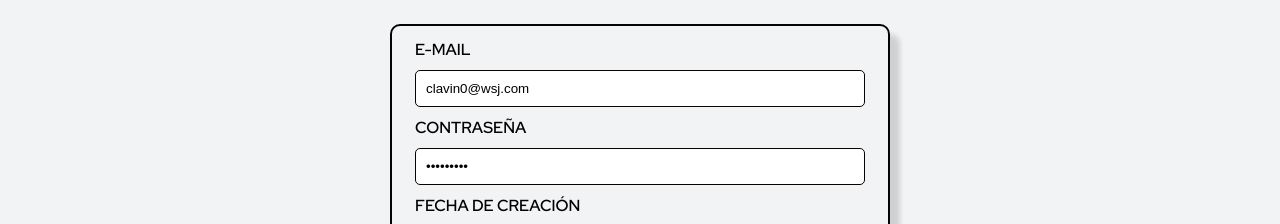
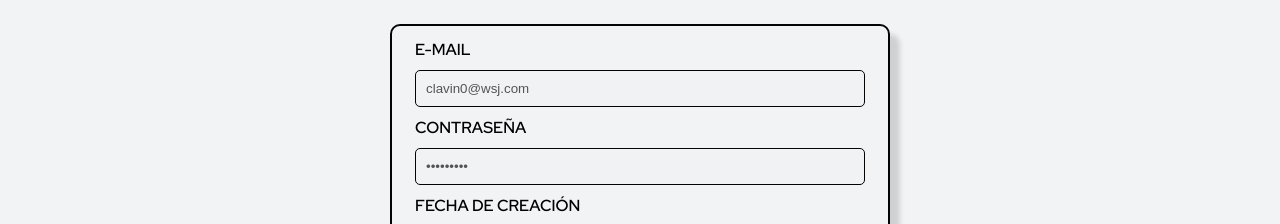
Before and after one commit to Moyrasc/Prueba-Tecnica-Wipay, a React (Vite) app: page /edit/1 in a window 1280 px wide. Shown: the part 171-395 px from the top of the page. Built offline with nearby package versions, Linux system fonts and the light colour scheme; sample sign-in values are in the browser's storage.

Commit message:
create submit form

```diff
--- a/package.json
+++ b/package.json
@@ -14,6 +14,7 @@
     "react-dom": "^18.2.0",
     "react-icons": "^4.10.1",
     "react-router-dom": "^6.14.1",
+    "react-toastify": "^9.1.3",
     "styled-components": "^6.0.4",
     "validator": "^13.9.0"
   },
--- a/src/context/DataContext.jsx
+++ b/src/context/DataContext.jsx
@@ -26,12 +26,17 @@ export const DataProvider = ({ children }) => {
     setData((prevData) => [...prevData, newUser])
   }
   // Editar usuario
+  const editUser = (userId, updatedUser) => {
+    setData((prevData) =>
+      prevData.map((user) =>
+        user.id === Number(userId) ? { ...user, ...updatedUser, modificate_user: getCurrentDate() } : user))
+  }
   // Eliminar Usuario
   const deleteUser = (userId) => {
     setData((prevData) => prevData.filter(user => user.id !== Number(userId)))
   }
   return (
-    <DataContext.Provider value={{ data, addUser, findUserById, deleteUser }}>
+    <DataContext.Provider value={{ data, addUser, findUserById, deleteUser, editUser }}>
       {children}
     </DataContext.Provider>
   )
--- a/src/views/EditProfile.jsx
+++ b/src/views/EditProfile.jsx
@@ -1,4 +1,4 @@
-import { Navigate, useParams } from 'react-router-dom'
+import { Navigate, useNavigate, useParams } from 'react-router-dom'
 import { FormContainer, InputContainer, ButtonContainer, Input, Button, Container } from '../components/Form/FormStyle'
 import { useData } from '../context/DataContext'
 import Modal from '../components/Modal/Modal.jsx'
@@ -6,9 +6,13 @@ import { useState } from 'react'
 
 const EditProfile = () => {
   const { id } = useParams()
-  const { findUserById, deleteUser } = useData()
+  const { findUserById, deleteUser, editUser } = useData()
   const selectedUser = findUserById(id)
   const [isModalOpen, setModalOpen] = useState(false)
+  const [isEditing, setIsEditing] = useState(false)
+
+  const [isSubmitting, setIsSubmitting] = useState(false)
+  const navigate = useNavigate()
 
   if (!selectedUser) {
     return <Navigate to='/usuarios' />
@@ -24,24 +28,46 @@ const EditProfile = () => {
     deleteUser(id)
     setModalOpen(false)
   }
+  const handleEditUser = () => {
+    setIsEditing(true)
+  }
+  const handleSubmit = (e) => {
+    e.preventDefault()
+
+    if (isSubmitting) {
+      const email = e.target.email.value
+      const password = e.target.password.value
+      editUser(id, { email, password })
+      navigate('/usuarios')
+    }
+  }
+
   return (
     <>
 
       <FormContainer>
         <Container>
-          <form>
+          <form onSubmit={(e) => handleSubmit(e)}>
             <InputContainer>
               <label htmlFor='email'>E-mail</label>
-              <Input type='email' id='email' name='email' placeholder='email@email.com' defaultValue={selectedUser.email || ''} />
+              <Input type='email' id='email' name='email' placeholder='email@email.com' defaultValue={selectedUser.email || ''} disabled={!isEditing} />
               <label htmlFor='password'>Contraseña</label>
-              <Input type='password' id='password' name='password' placeholder='Contraseña' defaultValue={selectedUser.password || ''} />
+              <Input type='password' id='password' name='password' placeholder='Contraseña' defaultValue={selectedUser.password || ''} disabled={!isEditing} />
               <label htmlFor='create-user'>Fecha de Creación</label>
               <Input type='' id='create-user' name='create-user' disabled defaultValue={selectedUser.create_user} />
               <label htmlFor='modificate-user'>Fecha de Modificación</label>
               <Input type='' id='modificate-user' name='modificate-user' disabled defaultValue={selectedUser.create_user} />
             </InputContainer>
             <ButtonContainer>
-              <Button type='submit'>Editar Usuario</Button>
+              {isEditing
+                ? (
+                  <Button type='submit' style={{ backgroundColor: '#229954' }} onClick={() => setIsSubmitting(true)}>Guardar Cambios</Button>
+                  )
+                : (
+                  <Button type='button' onClick={() => handleEditUser()}>
+                    Editar Usuario
+                  </Button>
+                  )}
             </ButtonContainer>
             <ButtonContainer>
               <Button type='button' style={{ backgroundColor: '#db1b43' }} onClick={handleOpenModal}>Borrar Usuario</Button>
```
Also changed, not shown: 1 other file (tests, documents, lock files or other folders).
